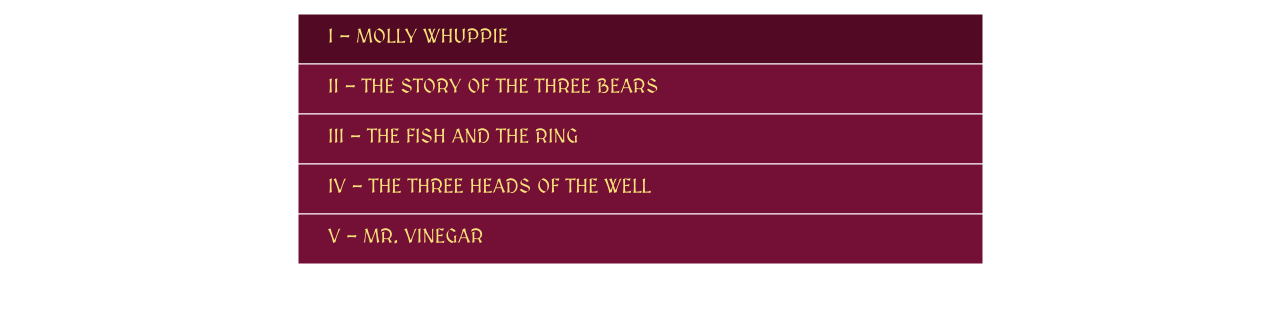
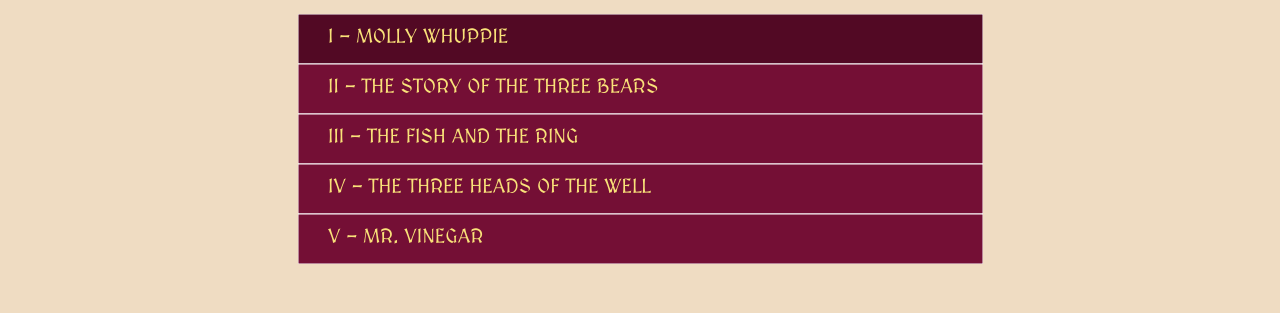
Before and after one commit to patelvraj18/ml-sentiment-analysis-englishfairytales, a plain HTML site: page index.html in a window 1280 px wide. Shown: the part 202-515 px from the top of the page. Drawn offline with nearby package versions, Linux system fonts and the light colour scheme; a web font is replaced by a local one.

Commit message:
changed background

```diff
--- a/css/style.css
+++ b/css/style.css
@@ -1,3 +1,7 @@
+body {
+  background-color: #efdcc2;
+}
+
 .title {
   display: flex;
   justify-content: center;
@@ -6,7 +10,6 @@
   margin-top: 55px;
   font-family: 'MedievalSharp', cursive;
   font-size: calc(1.5rem + 3vw);
-  /* Adjust the base size and scaling factor as needed */
 }
 
 .subtitle {
@@ -20,7 +23,6 @@
   font-weight: 200;
   font-style: italic;
   font-size: calc(1rem + 1.5vw);
-  /* Adjust the base size and scaling factor as needed */
 }
 
 .fullView {
@@ -35,12 +37,6 @@
   font-family: 'MedievalSharp', cursive;
   font-size: 1.25rem;
 }
-
-/* @media (max-width: 550px) {
-  #books-display {
-    font-size: 10px;
-  }
-} */
 
 #pie_chart_stuff {
   display: flex;
@@ -67,7 +63,6 @@
   justify-content: center;
   flex-direction: row;
   gap: 5%;
-  /* Use percentage to make it responsive */
   margin-top: 30px;
   flex-wrap: wrap;
 }
@@ -154,19 +149,6 @@
   }
 }
 
-/* @media (max-width: 700px) {
-
-  #pie-chart-container,
-  #line-chart-container {
-    width: 95%;
-    margin: 0 auto;
-  }
-
-  .charts {
-    gap: 20px;
-  }
-} */
-
 .chart_text1 {
   font-family: 'MedievalSharp', cursive;
   font-size: 2rem;
--- a/js/booksDisplay.js
+++ b/js/booksDisplay.js
@@ -24,12 +24,6 @@ BooksDisplay.prototype.init = function () {
   this.update()
 
 }
-
-// BooksDisplay.prototype.adjustDimensions = function () {
-//   var self = this;
-//   self.svgWidth = d3.select("#books-display").node().clientWidth - self.margin.left - self.margin.right;
-//   self.svg.attr("width", self.svgWidth);
-// }
 
 BooksDisplay.prototype.update = function () {
   var self = this;
```
